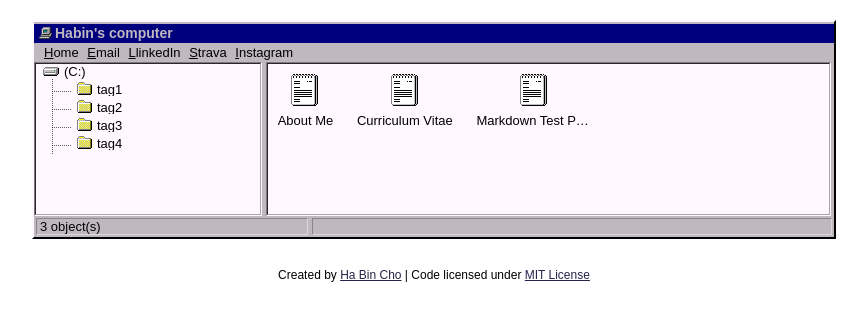
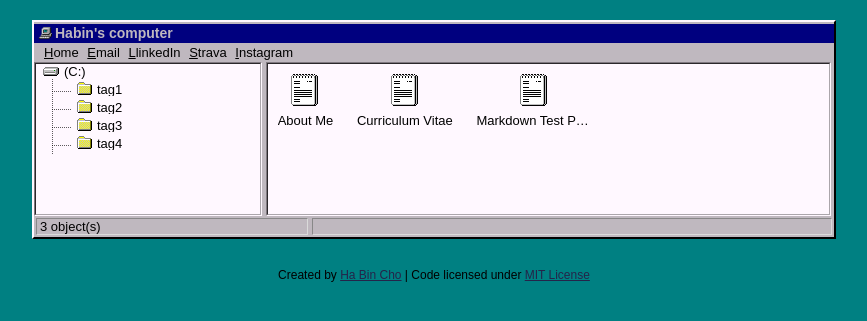
Before and after one commit to heybin314/heybin314.github.io, a Jekyll site: the page built from index.html, in a window 1280 px wide. Shown: the top 321 px of the page, without its empty margins (206-1073 px from the left). Built offline with Jekyll 4.4.1, drawn with Linux system fonts in a browser that asks for light colours.

Commit message:
Update _main.scss

```diff
--- a/_sass/_main.scss
+++ b/_sass/_main.scss
@@ -1,6 +1,5 @@
 body {
-	//background: #008082;
-	background: "assets/img/windowsbg.webp";
+	background: #008082;
 	font-family: sans-serif, serif, monospace;
 	font-size: 13px;
 }
```
